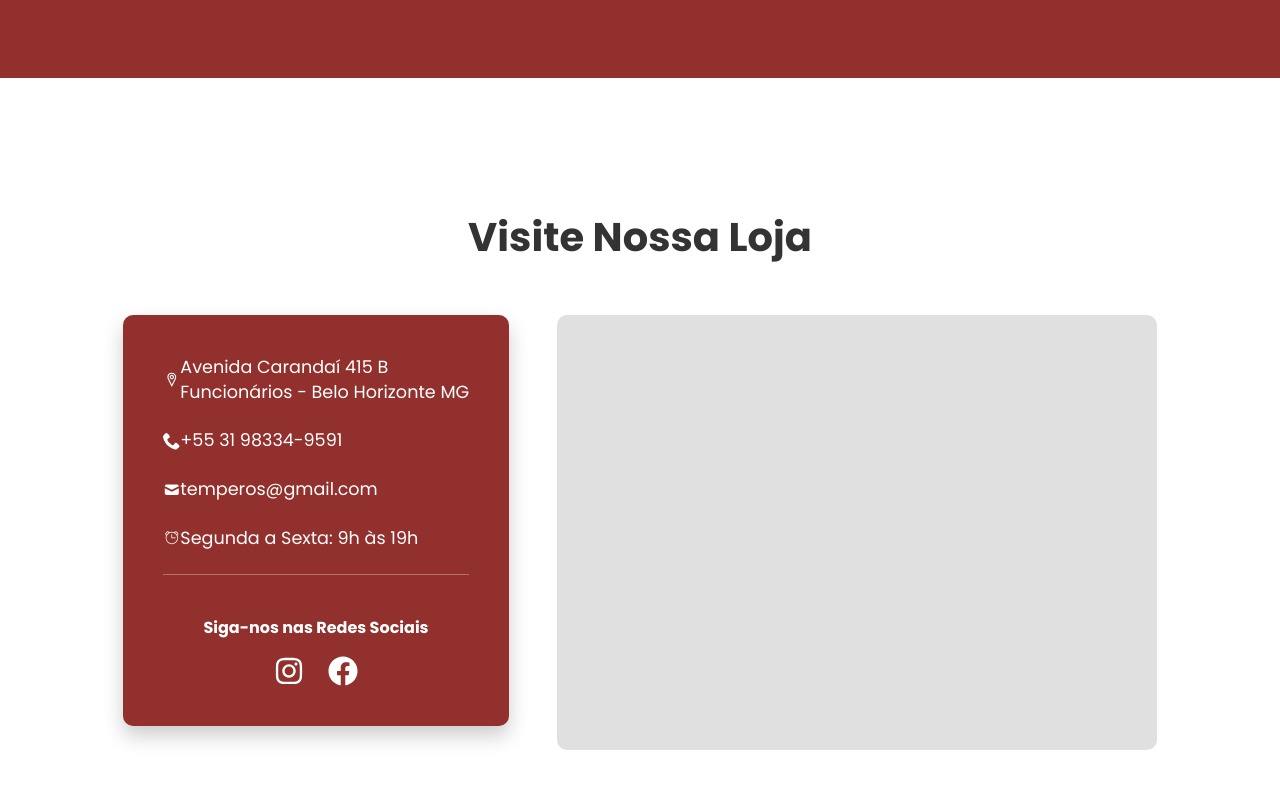
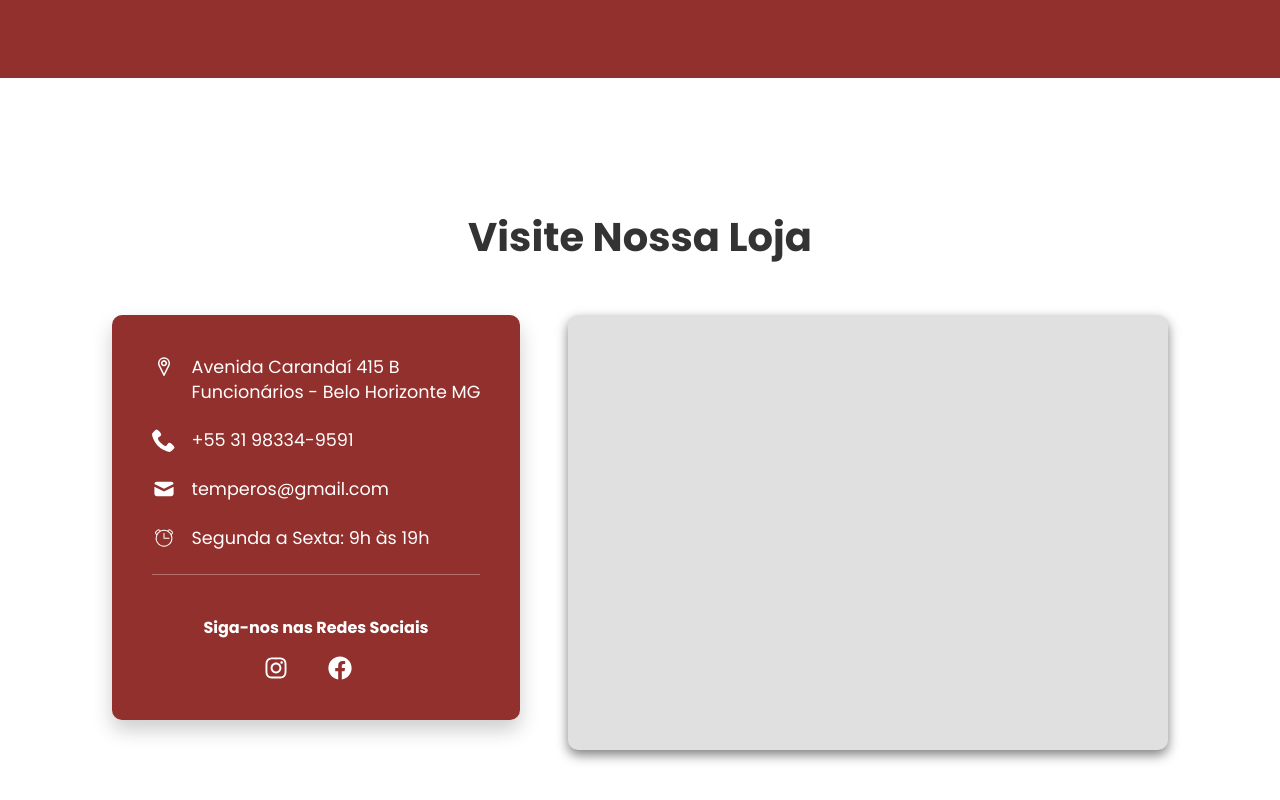
Before and after one commit to Lucas-FV/Temperos-Emporio, a React (Vite) app in the folder Code/Front-End/: page / in a window 1280 px wide. Shown: the part 2372-3172 px from the top of the page. Built offline with nearby package versions, Linux system fonts and the light colour scheme.

Commit message:
Commit Finalizacao da LandingPage

```diff
--- a/Code/Front-End/src/Pages/LandingPage/LandingPage.css
+++ b/Code/Front-End/src/Pages/LandingPage/LandingPage.css
@@ -249,7 +249,7 @@
 
 .contact-item {
     display: flex;
-    align-items: center;
+    align-items: flex-start;
     margin-bottom: 1.5rem;
     font-size: 1.1rem;
     line-height: 1.4;
@@ -297,14 +297,22 @@
     height: 435px;
     background-color: #e0e0e0;
     border-radius: 10px;
+    box-shadow: 0 5px 12px rgba(0, 0, 0, 0.5);
+}
+
+.contact-card .icons{
+  color: white;
+  width: 24px;
+  height: 24px;
+  margin-right: 1rem;
+  flex-shrink: 0;
 }
 
 .social-links {
-    /* Garante que o texto 'Siga-nos nas Redes Sociais' fique acima dos ícones */
     border-top: 1px solid rgba(255, 255, 255, 0.3);
     padding-top: 1.5rem;
     margin-top: 1.5rem;
-    text-align: center; /* Centraliza o texto e os ícones */
+    text-align: center;
 }
 
 .social-links p {
@@ -316,25 +324,18 @@
 
 .social-icons {
     display: flex;
-    justify-content: center; /* Centraliza os ícones horizontalmente */
-    gap: 1.5rem; /* Adiciona espaço entre os ícones */
+    justify-content: center;
+    gap: 1.5rem;
 }
 
-/* O Segredo: Estilizando a tag SVG gerada pelo Font Awesome */
 .social-icons svg {
-    /* Define o tamanho do ícone */
     width: 30px;
     height: 30px;
-
-    /* Define a cor dos ícones (branco, como no seu cartão marrom) */
     color: white;
-
-    /* Transição para efeito de hover suave */
     transition: color 0.3s ease;
 }
 
 .social-icons svg:hover {
-    /* Efeito de destaque ao passar o mouse */
-    color: #e0e0e0; /* Um branco levemente mais claro */
+    color: #e0e0e0;
     cursor: pointer;
 }
--- a/Code/Front-End/src/Pages/LandingPage/LandingPage.jsx
+++ b/Code/Front-End/src/Pages/LandingPage/LandingPage.jsx
@@ -84,7 +84,7 @@ function LandingPage() {
             <div className="contact-card">
               {/*Endereço*/}
               <div className="contact-item">
-                <VscLocation/>
+                <VscLocation className="icons"/>
                 <p>
                   Avenida Carandaí 415 B <br />
                   Funcionários - Belo Horizonte MG
@@ -92,24 +92,24 @@ function LandingPage() {
               </div>
               {/*Telefone*/}
               <div className="contact-item">
-                <ImPhone/>
+                <ImPhone className="icons"/>
                 <p>+55 31 98334-9591</p>
               </div>
               {/* Email */}
               <div className="contact-item">
-                <HiMail/>
+                <HiMail className="icons"/>
                 <p>temperos@gmail.com</p>
               </div>
               {/* Horário */}
               <div className="contact-item">
-                <CiAlarmOn/>
+                <CiAlarmOn className="icons"/>
                 <p>Segunda a Sexta: 9h às 19h</p>
               </div>
               <div className="social-links">
                 <p>Siga-nos nas Redes Sociais</p>
                 <div className="social-icons">
-                  <FaInstagram />
-                  <FaFacebook />
+                  <FaInstagram className="icons"/>
+                  <FaFacebook className="icons"/>
                 </div>
               </div>
             </div>
```
Also changed, not shown: 1 other file (tests, documents, lock files or other folders).
